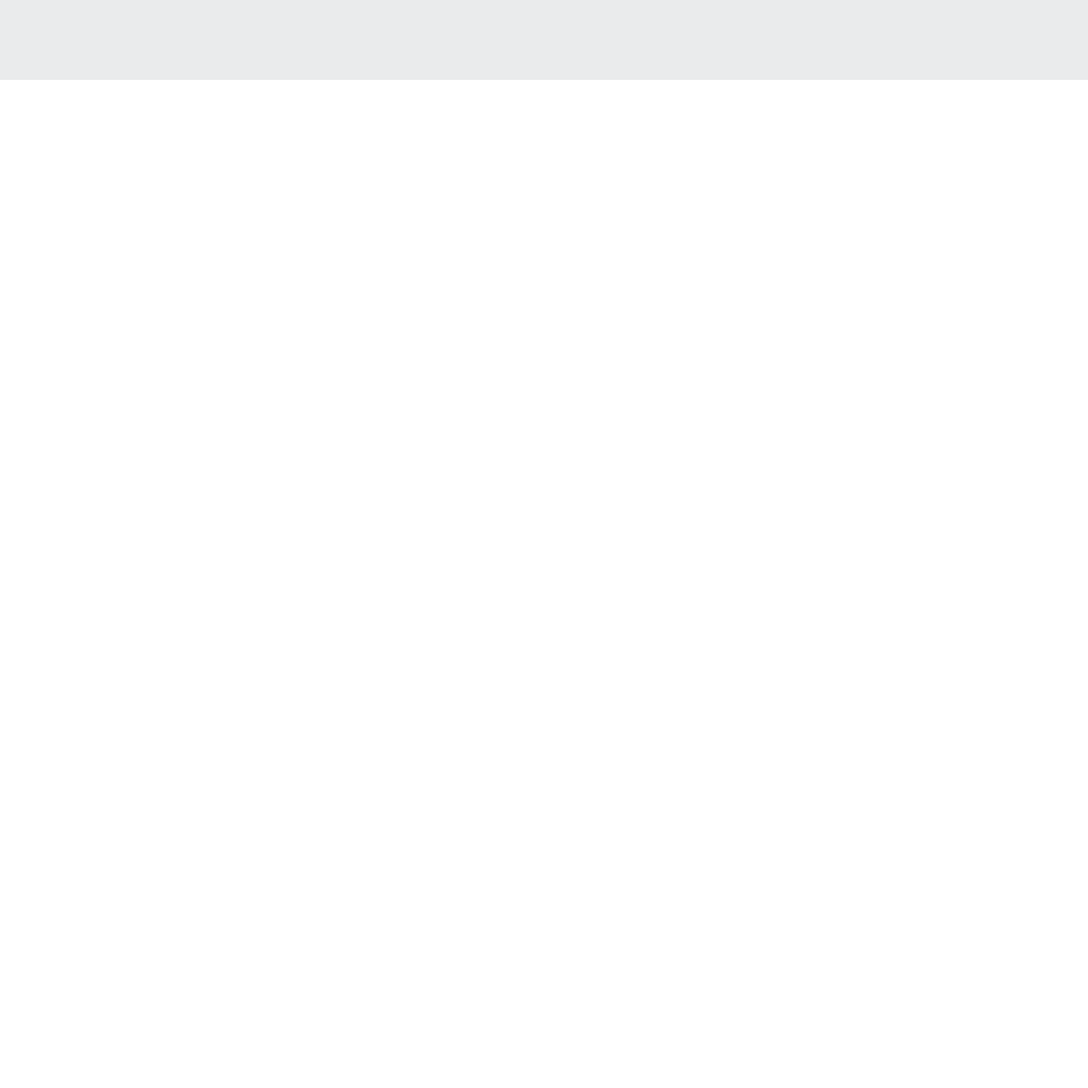
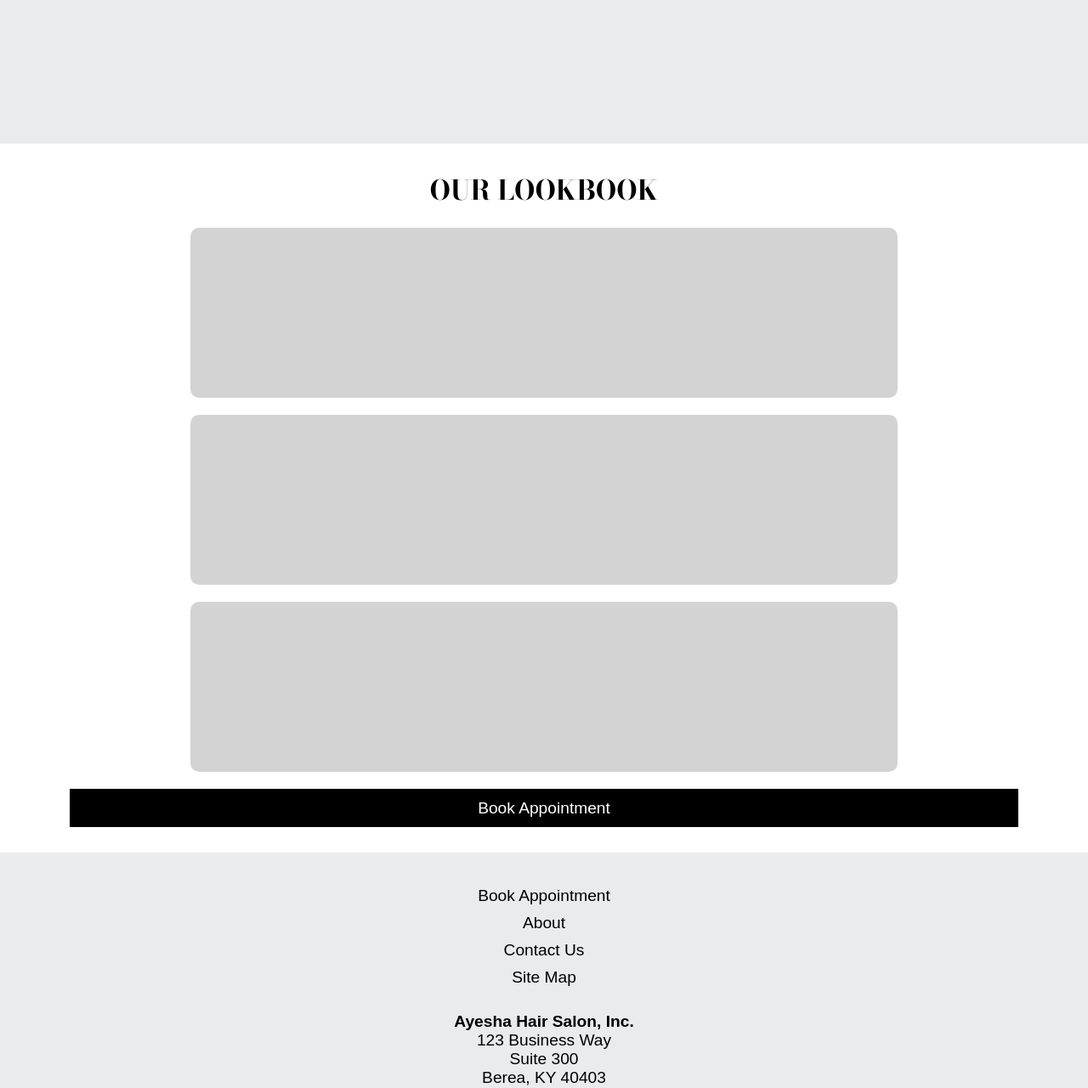
Before and after one commit to kyaaron/hair-salon-website, a plain HTML site: page index.html in a window 1280 px wide. Shown: the part 1520-2800 px from the top of the page at 85% size. Before the commit the page ends 1614 px from the top, so only its background shows below. Drawn offline with nearby package versions, Linux system fonts and the light colour scheme.

Commit message:
feat: added other sections and styles for mobile

```diff
--- a/index.html
+++ b/index.html
@@ -45,6 +45,9 @@
         </section>
         <section class="services-section">
             <div class="service-container">
+                <div class="book-appointment-btn-container">
+                    <button class="read-more-btn">Book Appointment</button>
+                </div>
                 <div class="service-img-placeholder"></div>
                 <p class="service-title">Expert Beauticians</p>
                 <p class="service-about">Lorem ipsum dolor sit amet consectetur, adipisicing elit. Corporis temporibus fuga nobis amet deserunt cum est sapiente odit mollitia blanditiis enim, modi, consectetur aliquid itaque veniam provident porro ab voluptate.</p>
@@ -64,13 +67,35 @@
             <h2 class="section-headers">Make your own momentum</h2>
             <div class="momentum-img-placeholder"></div>
             <p class="service-about">Lorem ipsum dolor sit amet consectetur adipisicing elit. Natus dolorum quasi fuga est, ipsam tenetur delectus ea, ad aliquam rem laudantium a eveniet eligendi sunt molestiae, odio repudiandae repellendus. Voluptatem.</p>
-            <div class="btn-container">
+            <div class="read-more-btn-container">
                 <button class="read-more-btn">Read More</button>
             </div>
         </section>
-
+        <section class="lookbook-section">
+            <h2 class="section-headers">Our lookbook</h2>
+            <div class="lookbook-img-placeholder"></div>
+            <div class="lookbook-img-placeholder"></div>
+            <div class="lookbook-img-placeholder"></div>
+            <div class="book-appointment-btn-container">
+                <button class="read-more-btn">Book Appointment</button>
+            </div>
+        </section>
     </main>
-    <footer></footer>
+    <footer>
+        <nav>
+            <ul>
+                <li class="footer-li">Book Appointment</li>
+                <li class="footer-li">About</li>
+                <li class="footer-li">Contact Us</li>
+                <li class="footer-li">Site Map</li>
+            </ul>
+        </nav>
+        <address>
+            <p class="address-business-name">Ayesha Hair Salon, Inc.</p>
+            <p class="address-business-address">123 Business Way<br>Suite 300<br>Berea, KY 40403</p>
+        </address>
+        <p class="credit-p">Layout made by Aaron McCollum</p>
+    </footer>
     <script src="scripts/scripts.js"></script>
 </body>
 </html>
--- a/styles/styles.css
+++ b/styles/styles.css
@@ -103,12 +103,17 @@ h1 {
     background-color: rgb(234, 235, 236);
     height: 600px;
 }
-.momentum-img-placeholder {
+.momentum-img-placeholder, .lookbook-img-placeholder {
     width: 65%;
     height: 200px;
-    background-color: white;
     border-radius: 10px;
     margin: 0 auto 20px auto;
+}
+.momentum-img-placeholder {
+    background-color: white;
+}
+.lookbook-img-placeholder {
+    background-color: lightgray;
 }
 .section-headers {
     font-size: 2.0rem;
@@ -117,10 +122,15 @@ h1 {
     padding: 30px 0 20px 0;
     font-family: "Bodoni Moda", serif;
 }
-.btn-container {
+.read-more-btn-container, .book-appointment-btn-container {
     display: flex;
     justify-content: center;
+}
+.read-more-btn-container {
     padding: 20px;
+}
+.book-appointment-btn-container {
+    padding: 0 20px 30px 20px;
 }
 .read-more-btn {
     width: 90%;
@@ -128,4 +138,33 @@ h1 {
     background-color: black;
     color: white;
     border: none;
+    font-size: 1.2rem;
 }
+/* Footer styles */
+footer {
+    height: 400px;
+    background-color: rgb(234, 235, 236);
+}
+.address-business-name, .address-business-address, .footer-li {
+    text-align: center;
+    font-family: Arial, Helvetica, sans-serif;
+    font-size: 1.2rem;
+}
+.address-business-name {
+    font-weight: bold;
+    font-style: normal;
+    padding-top: 20px;
+}
+.address-business-address {
+    font-style: normal;
+}
+.credit-p {
+    text-align: center;
+    padding-top: 40px;
+}
+footer ul {
+    padding: 30px 0 10px 0;
+}
+.footer-li {
+    padding-top: 10px;
+}
```
